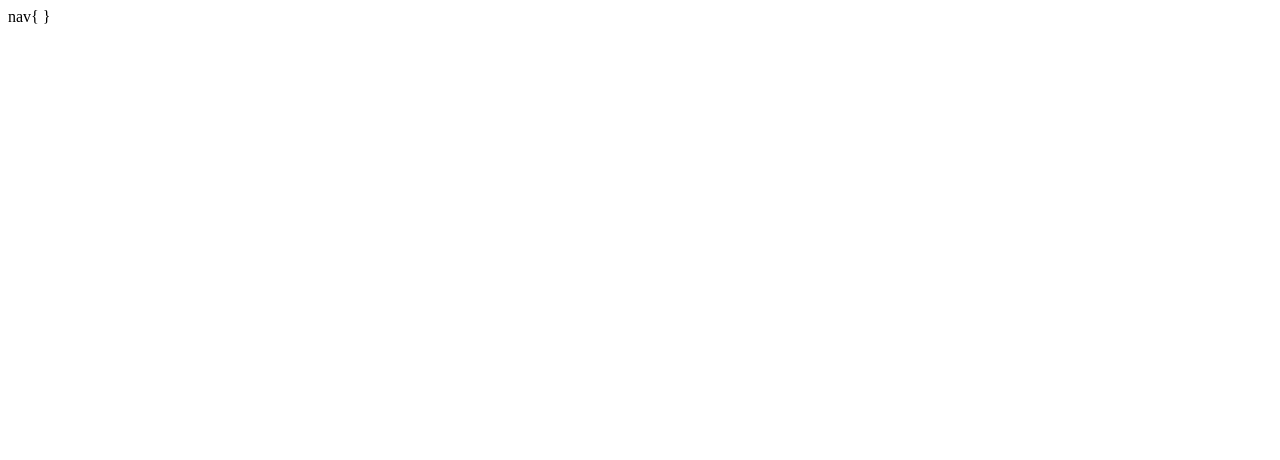
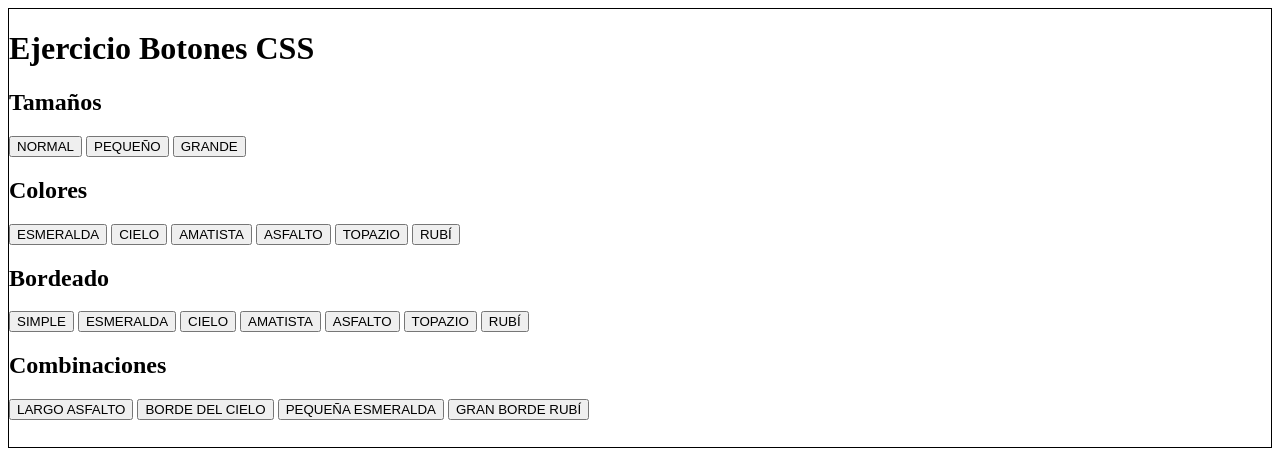
Before and after one commit to NitroSkate/L3, a plain HTML site: page Ejercicio_3/boton.html in a window 1280 px wide. Drawn offline with Linux system fonts and the light colour scheme.

Commit message:
Ejercicio 3

```diff
--- a/CSS/ej3.css
+++ b/CSS/ej3.css
@@ -0,0 +1,82 @@
+body{
+    border: solid 1px black;
+}
+.1{
+    display: inline-block;
+}
+
+.2{
+    display: inline-block;
+}
+
+.3{
+    display: inline-block;
+}
+
+.b1{
+
+}
+
+.b2{
+
+}
+
+.b3{
+
+}
+
+.b4{
+
+}
+
+.b5{
+
+}
+
+.b6{
+
+}
+
+.b7{
+
+}
+
+.b8{
+
+}
+
+.b9{
+
+}
+
+.b10{
+
+}
+
+.b11{
+
+}
+
+.b12{
+
+}
+
+.b13{
+
+}
+
+.b14{
+
+}
+
+.b15{
+
+}
+
+.b16{
+
+}
+
+.b17{
+    margin-bottom: 2em;
+}
--- a/Ejercicio_3/boton.html
+++ b/Ejercicio_3/boton.html
@@ -1,3 +1,44 @@
-nav{
-
-}
+<!DOCTYPE html>
+<html>
+<head>
+    <meta charset="utf-8" />
+    <meta http-equiv="X-UA-Compatible" content="IE=edge">
+    <title>Botones CSS</title>
+    <meta name="viewport" content="width=device-width, initial-scale=1">
+    <link rel="stylesheet" type="text/css" media="screen" href="../CSS/ej3.css" />
+</head>
+<body>
+    <h1>Ejercicio Botones CSS</h1>
+    <div><h2>Tamaños</h2>
+    <input type="button" value="NORMAL">
+    <input type="button" value="PEQUEÑO">
+    <input type="button" value="GRANDE">
+    </div>
+    <div class="1">
+        <h2>Colores</h2>
+        <input class="b1" type="button" value="ESMERALDA">
+        <input class="b2" type="button" value="CIELO">
+        <input class="b3" type="button" value="AMATISTA">
+        <input class="b4" type="button" value="ASFALTO">
+        <input class="b5" type="button" value="TOPAZIO">
+        <input class="b6" type="button" value="RUBÍ">
+    </div>
+    <div class="2">
+        <h2>Bordeado</h2>
+        <input class="b7" type="button" value="SIMPLE">
+        <input class="b8" type="button" value="ESMERALDA">
+        <input class="b9" type="button" value="CIELO">
+        <input class="b10" type="button" value="AMATISTA">
+        <input class="b11" type="button" value="ASFALTO">
+        <input class="b12" type="button" value="TOPAZIO">
+        <input class="b13" type="button" value="RUBÍ">
+    </div>
+    <div class="3">
+        <h2>Combinaciones</h2>
+        <input class="b14" type="button" value="LARGO ASFALTO">
+        <input class="b15" type="button" value="BORDE DEL CIELO">
+        <input class="b16" type="button" value="PEQUEÑA ESMERALDA">
+        <input class="b17" type="button" value="GRAN BORDE RUBÍ">
+    </div>
+</body>
+</html>
```
Also changed, not shown: 1 other file.
